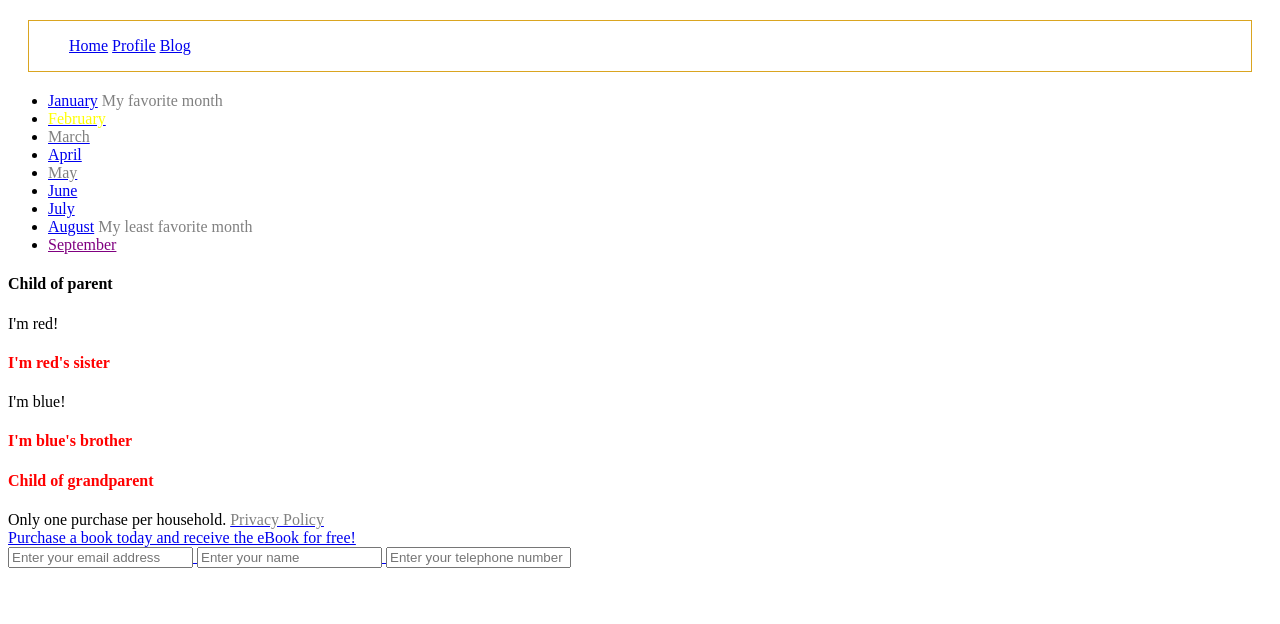
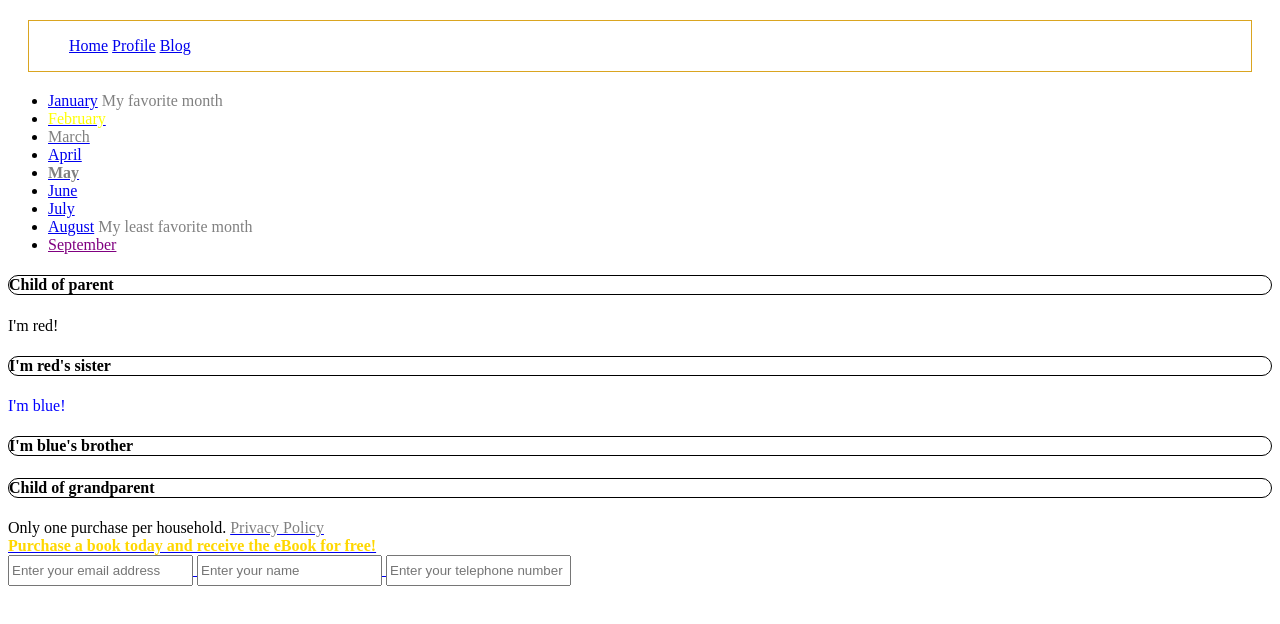
Before and after one commit to corri-golden/css-selectors, a plain HTML site: page index.html in a window 1280 px wide. Drawn offline with Linux system fonts and the light colour scheme.

Commit message:
finished excercises

```diff
--- a/selectors.css
+++ b/selectors.css
@@ -14,6 +14,25 @@ a.disabled {
 .active {
     color: yellow;
 }
-div + h4 {
-    color: red;
+
+div + div {
+    background-color: red;
 }
+
+div ~ div {
+    color: blue;
+}
+
+div > h4 {
+    border: 1px solid black;
+    border-radius: 25px;
+}
+
+.promo {
+    font-weight: bold;
+    color: gold;
+}
+
+input {
+    line-height: 25px;
+}
```
